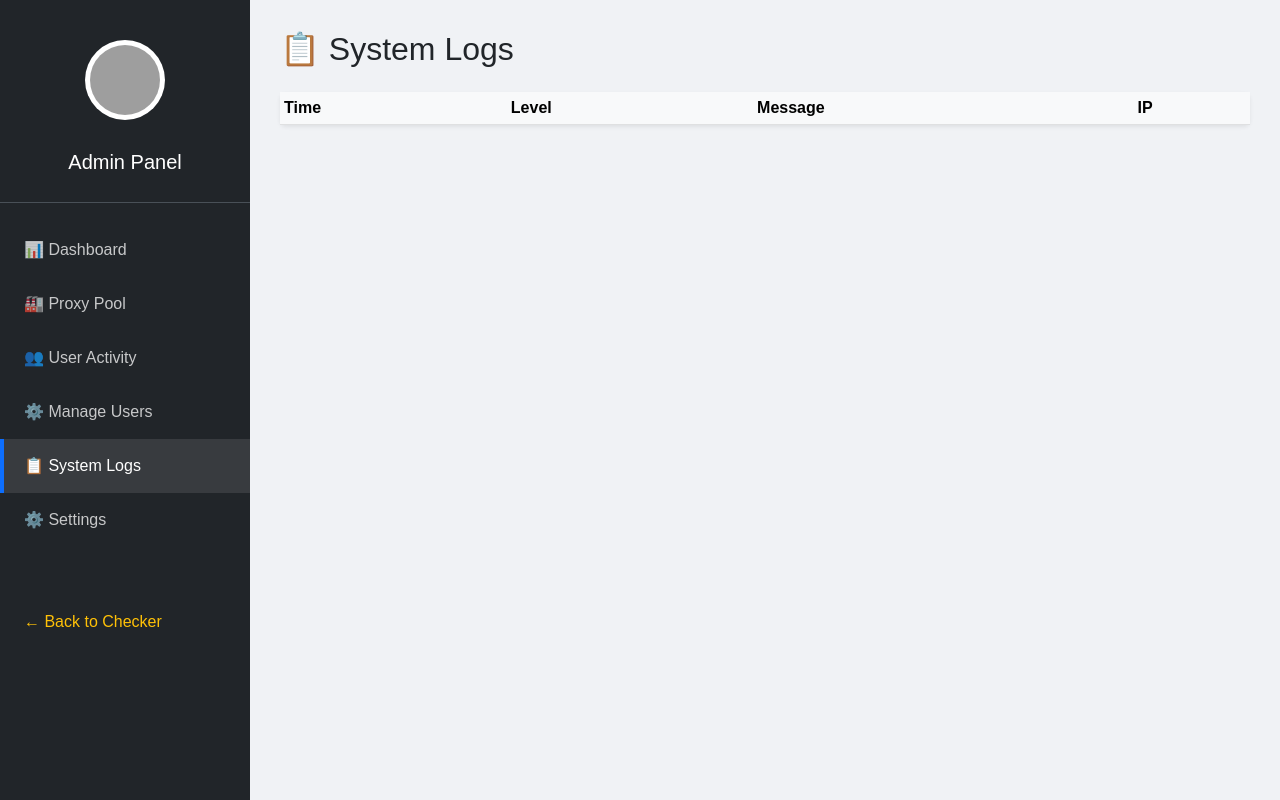
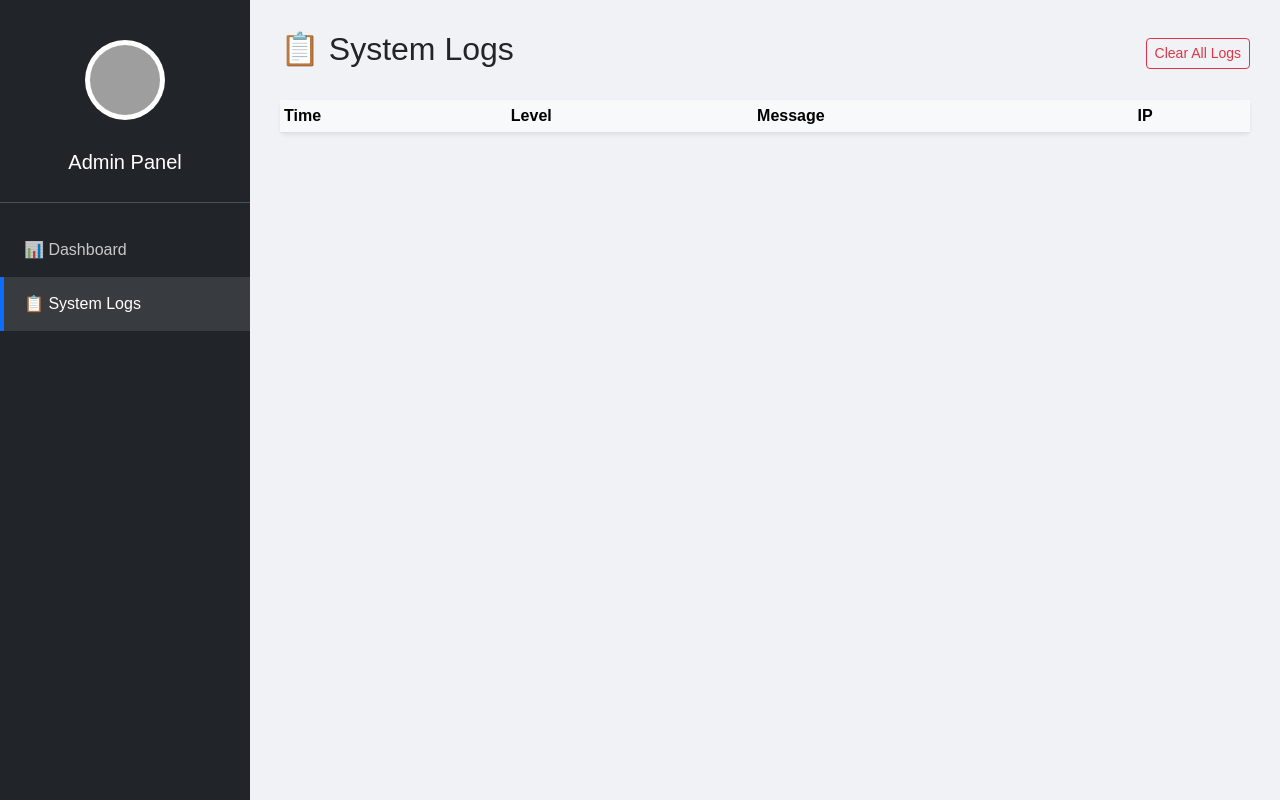
Before and after one commit to elishakip1/Vproxy-console, a Flask app: page /admin/logs in a window 1280 px wide. Run offline with Flask 3, Linux system fonts and the light colour scheme; the visitor is signed in with stand-in values (Sample User, id 1); lists and menus that the app fills with data are empty; grey boxes are pictures that could not be loaded.

Commit message:
Update admin_logs.html

```diff
--- a/templates/admin_logs.html
+++ b/templates/admin_logs.html
@@ -1,7 +1,7 @@
 <!DOCTYPE html>
 <html lang="en">
 <head>
-    <meta charset="UTF-8"><title>System Logs - Admin</title>
+    <meta charset="UTF-8"><title>Logs - Admin</title>
     <meta name="viewport" content="width=device-width, initial-scale=1.0">
     <link href="https://cdn.jsdelivr.net/npm/bootstrap@5.3.0/dist/css/bootstrap.min.css" rel="stylesheet">
     <style>
@@ -12,7 +12,7 @@
         .logo-link img { height: 70px; width: 70px; border-radius: 50%; object-fit: cover; display: block; }
         .sidebar-nav { list-style: none; padding: 0; margin-top: 20px; }
         .nav-link { display: block; padding: 15px 20px; color: rgba(255,255,255,.75); text-decoration: none; border-left: 4px solid transparent; }
-        .nav-link:hover, .nav-link.active { color: #fff; background: rgba(255,255,255,.1); border-left-color: #0d6efd; }
+        .nav-link.active { color: #fff; background: rgba(255,255,255,.1); border-left-color: #0d6efd; }
         .content-wrapper { margin-left: 250px; padding: 30px; }
         .log-INFO{color:#0d6efd}.log-WARNING{color:#ffc107}.log-ERROR{color:#dc3545}
     </style>
@@ -25,16 +25,14 @@
     </div>
     <ul class="sidebar-nav">
         <li><a href="{{ url_for('admin') }}" class="nav-link">📊 Dashboard</a></li>
-        <li><a href="{{ url_for('admin_pool') }}" class="nav-link">🏭 Proxy Pool</a></li>
-        <li><a href="{{ url_for('admin_users') }}" class="nav-link">👥 User Activity</a></li>
-        <li><a href="{{ url_for('admin_users_manage') }}" class="nav-link">⚙️ Manage Users</a></li>
         <li><a href="{{ url_for('admin_logs') }}" class="nav-link active">📋 System Logs</a></li>
-        <li><a href="{{ url_for('admin_settings') }}" class="nav-link">⚙️ Settings</a></li>
-        <li class="mt-5"><a href="/" class="nav-link text-warning">← Back to Checker</a></li>
     </ul>
 </nav>
 <div class="content-wrapper">
-    <h2>📋 System Logs</h2>
+    <div class="d-flex justify-content-between align-items-center mb-4">
+        <h2>📋 System Logs</h2>
+        <form action="{{ url_for('admin_logs') }}" method="POST"><button class="btn btn-outline-danger btn-sm">Clear All Logs</button></form>
+    </div>
     <div class="card shadow-sm border-0 mt-4">
         <div class="table-responsive">
             <table class="table table-sm mb-0">
```
